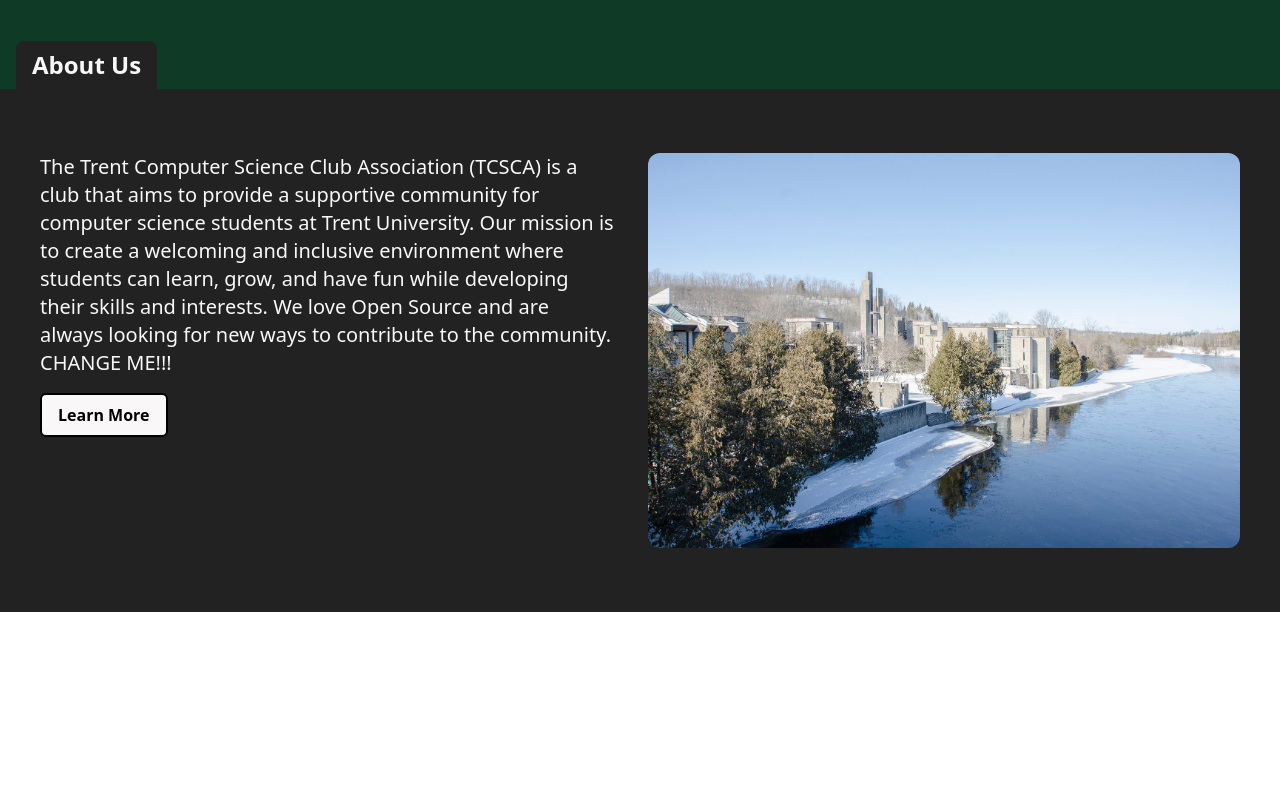
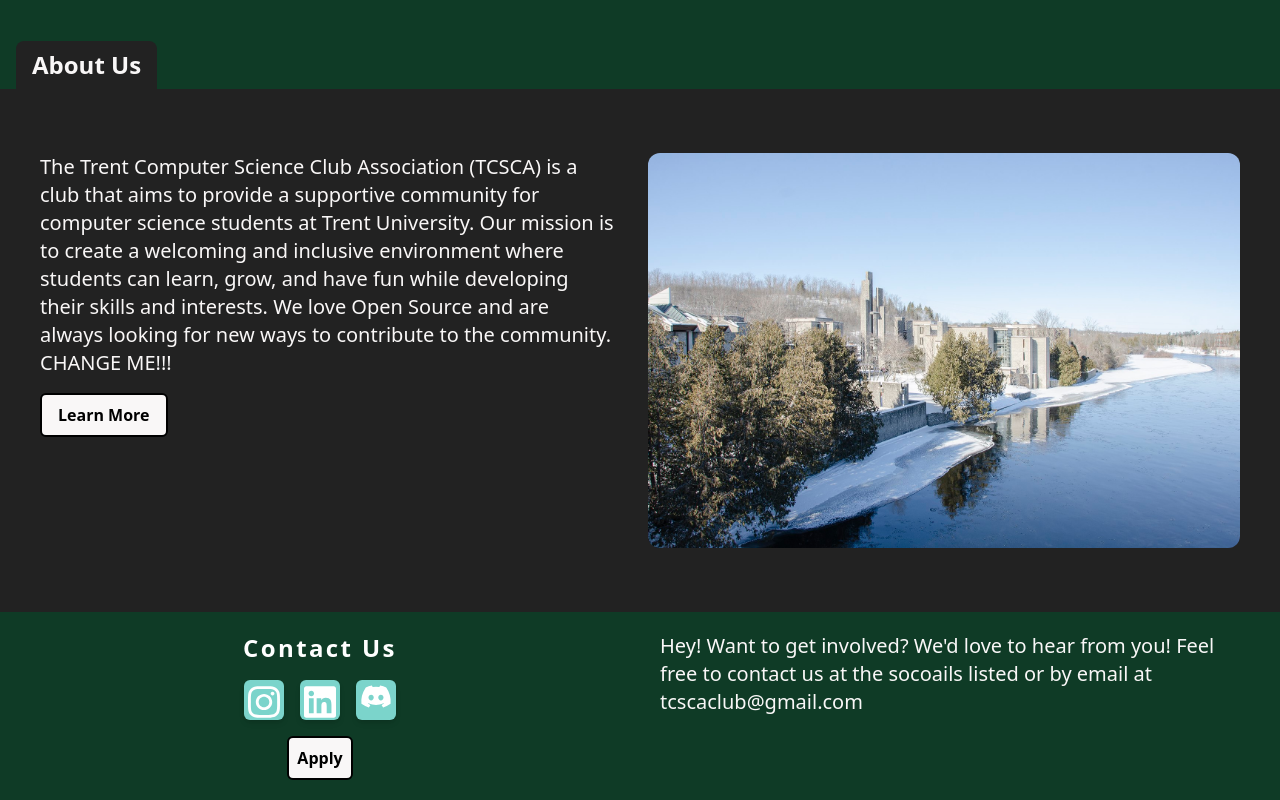
Before and after one commit to Trent-Computer-Science-Club-Association/ClubWebsite, a Next.js app: page / in a window 1280 px wide. Shown: the part 551-1351 px from the top of the page. Before the commit the page ends 1163 px from the top, so only its background shows below. Built offline with nearby package versions, Linux system fonts and the light colour scheme.

Commit message:
Feat(Contact Us): Contact us section

```diff
--- /dev/null
+++ b/components/ContactUs.tsx
@@ -0,0 +1,37 @@
+import React from 'react';
+import { contactUs, heroIcons, email } from '../config.yaml';
+import Image from '../components/Image';
+import Button, { ButtonType } from '../components/Button';
+import styles from '../styles/components/ContactUs.module.scss';
+
+export default function ContactUs() {
+  return (
+    <div className={styles.container}>
+      <div className={styles.left}>
+        <h1 className={styles.title}>Contact Us</h1>
+        <div className={styles.socialMedia}>
+          {heroIcons.map((icon) => (
+            <Button key={icon.altText} type={ButtonType.SOCIAL}>
+              <Image
+                key={icon.altText}
+                src={icon.path}
+                alt={icon.altText}
+                width={50}
+                height={50}
+                className={styles.icon}
+              />
+            </Button>
+          ))}
+        </div>
+        <Button type={ButtonType.LIGHT} className={styles.applyButton}>
+          Apply
+        </Button>
+      </div>
+      <div className={styles.right}>
+        <p className={styles.text}>
+          {contactUs.text.replace('*contactEmail', email)}
+        </p>
+      </div>
+    </div>
+  );
+}
--- a/config.d.ts
+++ b/config.d.ts
@@ -22,11 +22,17 @@
     altText: string;
   }
 
+  interface ContactUs {
+    text: string;
+  }
+
   interface Config {
     pageInfo: PageInfo[];
     bannerInfo: BannerInfo;
     heroIcons: HeroIcon[];
     aboutUs: AboutUs;
+    email: string;
+    contactUs: ContactUs;
   }
 
   const value: Config;
--- a/config.yaml
+++ b/config.yaml
@@ -31,3 +31,6 @@
   text: The Trent Computer Science Club Association (TCSCA) is a club that aims to provide a supportive community for computer science students at Trent University. Our mission is to create a welcoming and inclusive environment where students can learn, grow, and have fun while developing their skills and interests. We love Open Source and are always looking for new ways to contribute to the community. CHANGE ME!!!
   image: /AboutUsPlaceHolder.jpg
   altText: About Us Image
+email: &contactEmail 'tcscaclub@gmail.com'
+contactUs:
+  text: Hey! Want to get involved? We'd love to hear from you! Feel free to contact us at the socoails listed or by email at *contactEmail
--- a/pages/index.tsx
+++ b/pages/index.tsx
@@ -5,6 +5,7 @@
 import HeroBanner from '../components/HeroBanner';
 import SectionHeader from '../components/SectionHeader';
 import AboutUs from '../components/AboutUs';
+import ContactUs from '../components/ContactUs';
 
 export default function Home() {
   return (
@@ -16,6 +17,7 @@
           <HeroBanner imagePath='logo.svg' altText='TCSCA Logo' />
           <SectionHeader title='About Us' location='justify-start' />
           <AboutUs />
+          <ContactUs />
         </main>
       </section>
     </>
--- /dev/null
+++ b/styles/components/ContactUs.module.scss
@@ -0,0 +1,34 @@
+.container {
+  @apply grid grid-cols-2 w-full;
+  @apply bg-color-1;
+}
+
+.left {
+  @apply grid grid-cols-1 gap-4 p-5 bg-color-1;
+}
+
+.right {
+  @apply p-5 bg-color-1;
+}
+
+.title {
+  @apply text-center text-white font-bold text-2xl tracking-widest;
+}
+
+.socialMedia {
+  @apply flex gap-4;
+  @apply justify-center;
+}
+
+.applyButton {
+  @apply mx-auto;
+  @apply h-fit w-fit;
+  @apply px-2;
+}
+
+.text {
+  @apply text-color-2;
+  @apply leading-relaxed;
+  @apply text-xl;
+  @apply pr-4;
+}
```
